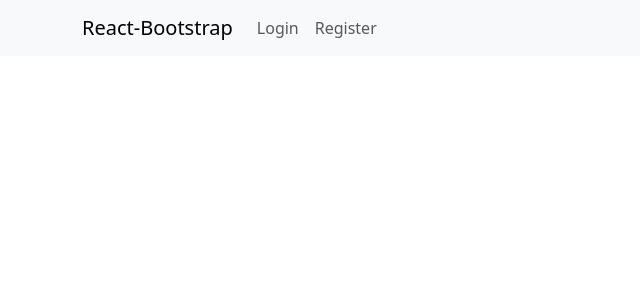
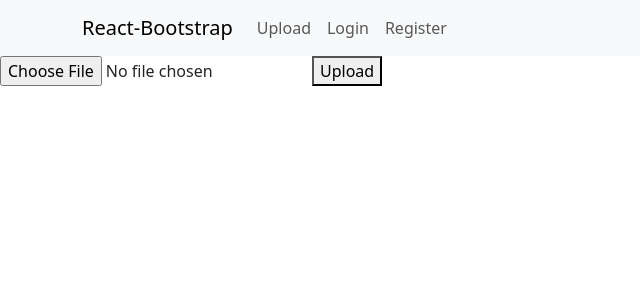
Before and after one commit to rkehadzhiyski/NexusTune, a React (Vite) app in the folder client/: page /upload in a window 1280 px wide. Shown: the top 300 px of the page, without its empty margins (0-640 px from the left). Built offline with nearby package versions, Linux system fonts and the light colour scheme.

Commit message:
fix to the code

```diff
--- a/client/src/App.tsx
+++ b/client/src/App.tsx
@@ -5,6 +5,7 @@ import Navigation from "./components/navigation/Navigation";
 import Register from "./components/register/Register";
 import Home from "./components/home/Home";
 import Login from "./components/login/Login";
+import Upload from "./components/upload/Upload";
 
 const App = () => {
     return (
@@ -15,6 +16,7 @@ const App = () => {
                     <Route path="/" element={<Home />} ></Route>
                     <Route path="/login" element={<Login />}></Route>
                     <Route path="/register" element={<Register />} ></Route>
+                    <Route path="/upload" element={<Upload />} ></Route>
                 </Routes>
             </AuthProvider>
         </>
--- a/client/src/components/navigation/Navigation.tsx
+++ b/client/src/components/navigation/Navigation.tsx
@@ -19,6 +19,7 @@ const Navigation = () => {
                 <Navbar.Toggle aria-controls="basic-navbar-nav" />
                 <Navbar.Collapse id="basic-navbar-nav">
                     <Nav className="me-auto">
+                    <Nav.Link as={Link} to="/upload">Upload</Nav.Link>
                         {isAuthenticated && (
                             <>
                                 <span>{user.username}</span>
--- a/client/src/components/upload/Upload.js
+++ b/client/src/components/upload/Upload.tsx
@@ -1,9 +1,9 @@
-import { useState } from "react";
+import { ChangeEvent, useState } from "react";
 import { storage } from '../../../firebase';
 import { ref, uploadBytes } from 'firebase/storage';
 
 const Upload = () => {
-    const [audioUpload, setAudioUpload] = useState();
+    const [audioUpload, setAudioUpload] = useState<File>();
     const uploadImage = () => {
         if (audioUpload == null) return;
         const audioRef = ref(storage, `audio/${audioUpload.name}`);
@@ -13,9 +13,15 @@ const Upload = () => {
         });
     };
 
+    const handleFileChange = (event: ChangeEvent<HTMLInputElement>) => {
+        if (event.target.files && event.target.files.length > 0) {
+            setAudioUpload(event.target.files[0]);
+        }
+    };
+
     return (
         <>
-            <input type="file" onChange={(event) => { setAudioUpload(event.target.files[0]) }} />
+            <input type="file" onChange={handleFileChange} />
             <button onClick={uploadImage}>Upload</button>
         </>
     );
```
